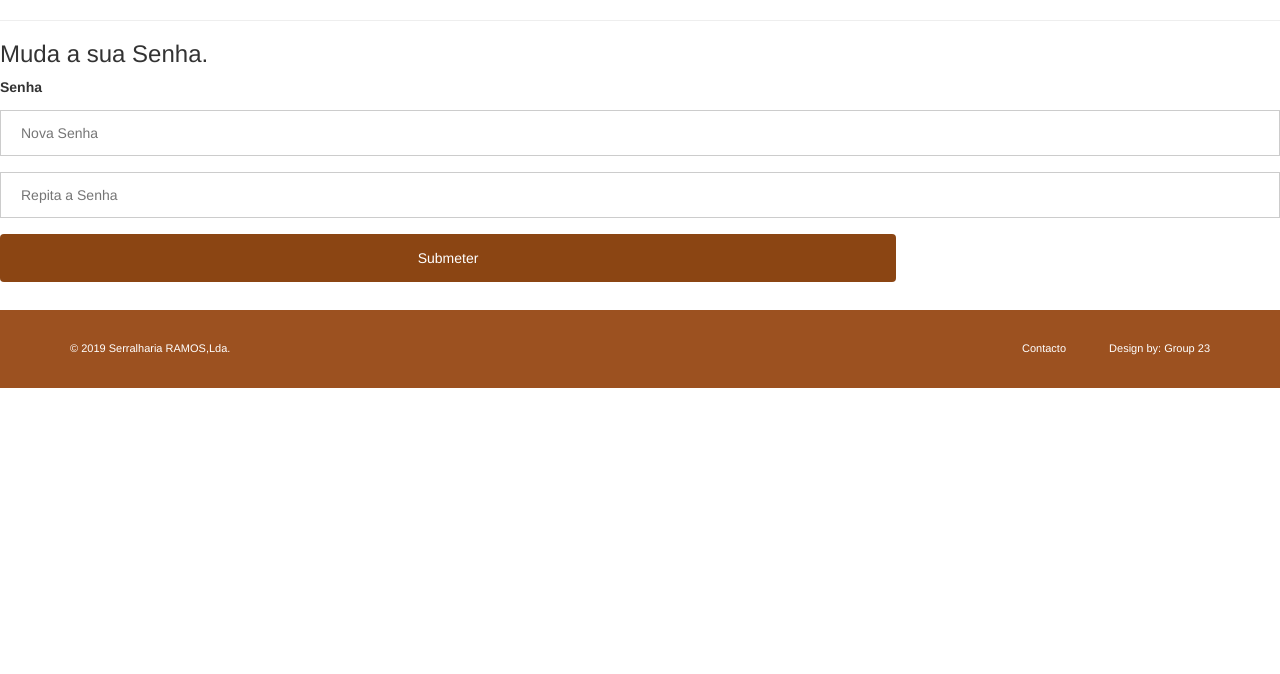
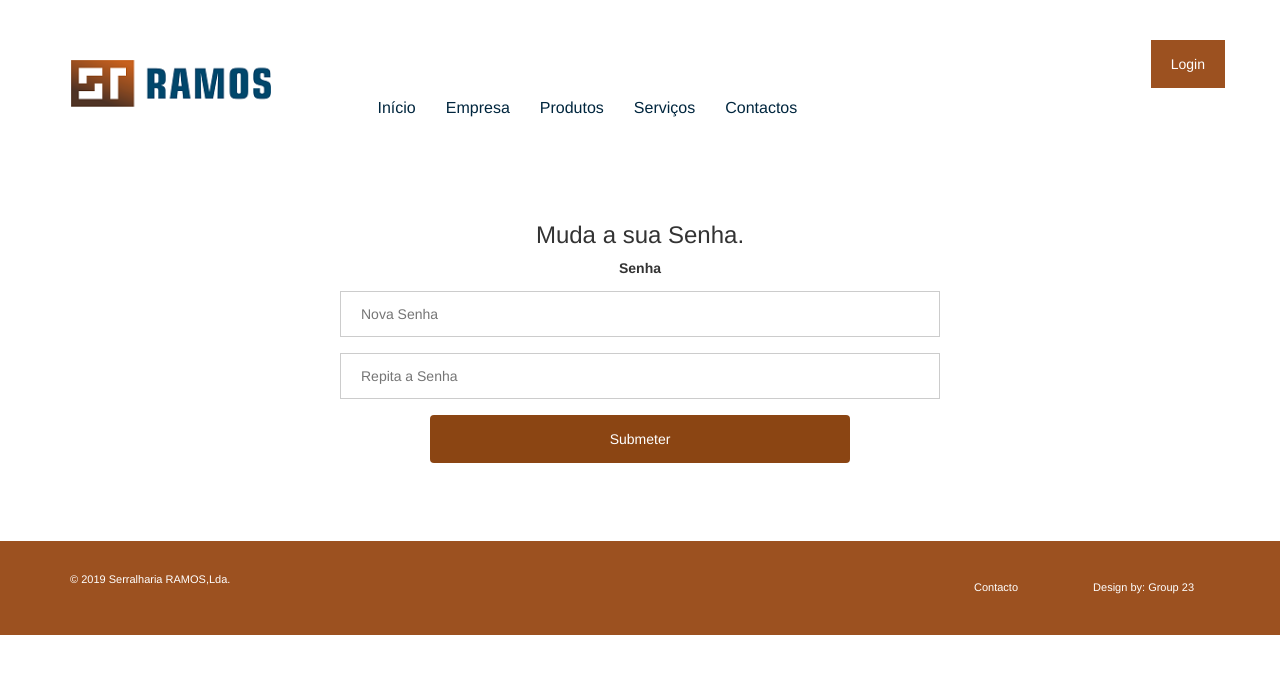
Before and after one commit to dperss/Fork_github_Site_serralharia, a PHP site: page /Mudarsenha.html in a window 1280 px wide. Shown: the top 674 px of the page. Run offline with PHP 8.4, Linux system fonts and the light colour scheme.

Commit message:
Formataçao de maior parte das paginas feita

```diff
--- a/Mudarsenha.html
+++ b/Mudarsenha.html
@@ -1,6 +1,6 @@
 
 <!DOCTYPE html>
-<html class="" lang="pt"><head>
+<body class="" lang="pt"><head>
         <meta http-equiv="Content-Type" content="text/html; charset=UTF-8">
         <meta http-equiv="Content-Language" content="pt">
         <meta http-equiv="X-UA-Compatible" content="IE=edge">
@@ -20,7 +20,109 @@
 
 </head>
 <body class="">
-<hr>
+<div class="container conta">
+        <div class="headerBar">
+                <div class="row">
+
+                        <div class="headerLeft">
+                                <a href="index.html" title="Ramos"><img src="img/Menu_image.png" alt="Logotipo Serralharia Ramos" title="Logotipo Serralharia Ramos" class="logo"></a>          </div>
+
+                        <div class="headerRight">
+
+                                <div class="headerUtils">
+                                        <div class="headerlogin">
+                                                <button onclick="document.getElementById('id01').style.display='block'" style="width:auto;">Login</button>
+
+                                                <div id="id01" class="modal">
+
+                                                        <form class="modal-content animate" action="/action_page.php">
+                                                                <div class="imgcontainer">
+                                                                        <span onclick="document.getElementById('id01').style.display='none'" class="close" title="Close Modal">&times;</span>
+                                                                        <img src="img/img_avatar2.png" alt="Avatar" class="avatar">
+                                                                </div>
+
+                                                                <div class="container5">
+
+                                                                        <label for="uname"><b>Username</b></label>
+                                                                        <input type="password" placeholder="Usuario" name="uname" required="">
+
+                                                                        <label for="psw"><b>Password</b></label>
+                                                                        <input type="password" placeholder="Password" name="psw" required="">
+
+                                                                        <button type="submit">Login</button>
+                                                                        <label>
+                                                                                <input type="checkbox" checked="checked" name="remember"> Remember me
+                                                                        </label>
+
+                                                                </div>
+
+                                                                <div class="container6" style="background-color:white">
+                                                                        <a class="button-two" title="Esqueceu-se da password?" href="Recuperar_conta.html">Esqueceu-se da password?</a>
+                                                                        <a class="button-three" title="Registar" href="Criaçãocliente.html">Registar</a>
+
+                                                                </div>
+                                                        </form>
+                                                </div>
+
+                                                <script>
+                                                        // Get the modal
+                                                        var modal = document.getElementById('id01');
+
+                                                        // When the user clicks anywhere outside of the modal, close it
+                                                        window.onclick = function(event) {
+                                                                if (event.target == modal) {
+                                                                        modal.style.display = "none";
+                                                                }
+                                                        }
+                                                </script>
+                                        </div>
+
+
+
+
+                                </div>
+
+                                <div class="headerMenu">
+                                        <div class="contentMenu">
+                                                <nav class="navbar navbar-default">
+                                                        <div class="container-fluid">
+                                                                <div class="navbar-header">
+                                                                        <button type="button" class="navbar-toggle navbar-left collapsed" data-toggle="collapse" data-target="#menuPrincipal" aria-expanded="false">
+                                                                                <span class="sr-only">Toggle navigation</span>
+                                                                                <span class="icon-bar"></span>
+                                                                                <span class="icon-bar"></span>
+                                                                                <span class="icon-bar"></span>
+                                                                        </button>
+                                                                </div>
+                                                                <div class="collapse navbar-collapse" id="menuPrincipal">
+                                                                        <ul class="nav navbar-nav">
+
+                                                                                <li class="">
+                                                                                        <a href="index.html">Início</a>                                </li>
+                                                                                <li class="">
+                                                                                        <a href="empresa.html">Empresa</a>                                </li>
+                                                                                <li class="">
+                                                                                        <a href="produtos.html">Produtos</a>                                </li>
+                                                                                <li class="">
+                                                                                        <a href="serviços.html">Serviços</a>                                </li>
+                                                                                <li class="">
+                                                                                        <a href="contactos.html">Contactos</a>                                </li>
+                                                                        </ul>
+
+                                                                </div>
+                                                        </div>
+                                                </nav>
+                                        </div>
+                                </div>
+                        </div>
+
+
+                </div>
+        </div>
+</div>
+</body>
+
+<div class="rconta">
 <h3>Muda a sua Senha.</h3>
 <div>
         <label for="senha">Senha</label>
@@ -30,8 +132,9 @@
         <input type="submit" value="Submeter">
 
 </div>
+</div>
 
-</body>
+
 <div class="pie">
         <div class="container">
                 © 2019 Serralharia RAMOS,Lda.
@@ -42,4 +145,5 @@
         </div>
 
 </div>
+</body>
 </html>
--- a/bitnami.css
+++ b/bitnami.css
@@ -285,7 +285,7 @@ input[type=text], input[type=password] {
 
 button {
     background-color: #9C5120;
-    color: white;
+    color: white !important;
     padding: 14px 20px;
     margin: 8px 0;
     border: none;
@@ -472,8 +472,7 @@ input[type=submit]:hover {
     padding-bottom: 50px;
     width: border-box;
     margin: auto;
-
-
+    overflow: auto
 
 }
 
@@ -517,3 +516,51 @@ input[type=submit]:hover {
     height: 200px;
     background: url(imagens) 0 0;
 }
+.btn-group .button {
+    background-color: saddlebrown;
+    color: white;
+    padding: 15px 32px;
+    text-align: center;
+    text-decoration: none;
+    display: inline-block;
+    font-size: 16px;
+    cursor: pointer;
+    width: 100%;
+    display: block;
+}
+.btn-group .button:not(:last-child) {
+    border-bottom: none; /* Prevent double borders */
+}
+
+.btn-group .button:hover {
+    background-color: saddlebrown;
+}
+
+
+
+
+
+a {
+    text-decoration: none;
+    display: inline-block;
+    padding: 8px 16px;
+}
+
+a:hover {
+    background-color: #ddd;
+    color: black;
+}
+
+.previous {
+    background-color: #9C5120;
+    color: white;
+}
+
+.next {
+    background-color: #9C5120;
+    color: white;
+}
+
+.round {
+    border-radius: 50%;
+}
```
Also changed, not shown: Definiçõesdeconta.html (+20 -8 lines), Geriereservacliente.html (+5 -3 lines), Getãoadmin.html (+19 -9 lines), depois do email de recuperacao.html (+14 -0 lines), gestaodereservas.html (+25 -9 lines).
